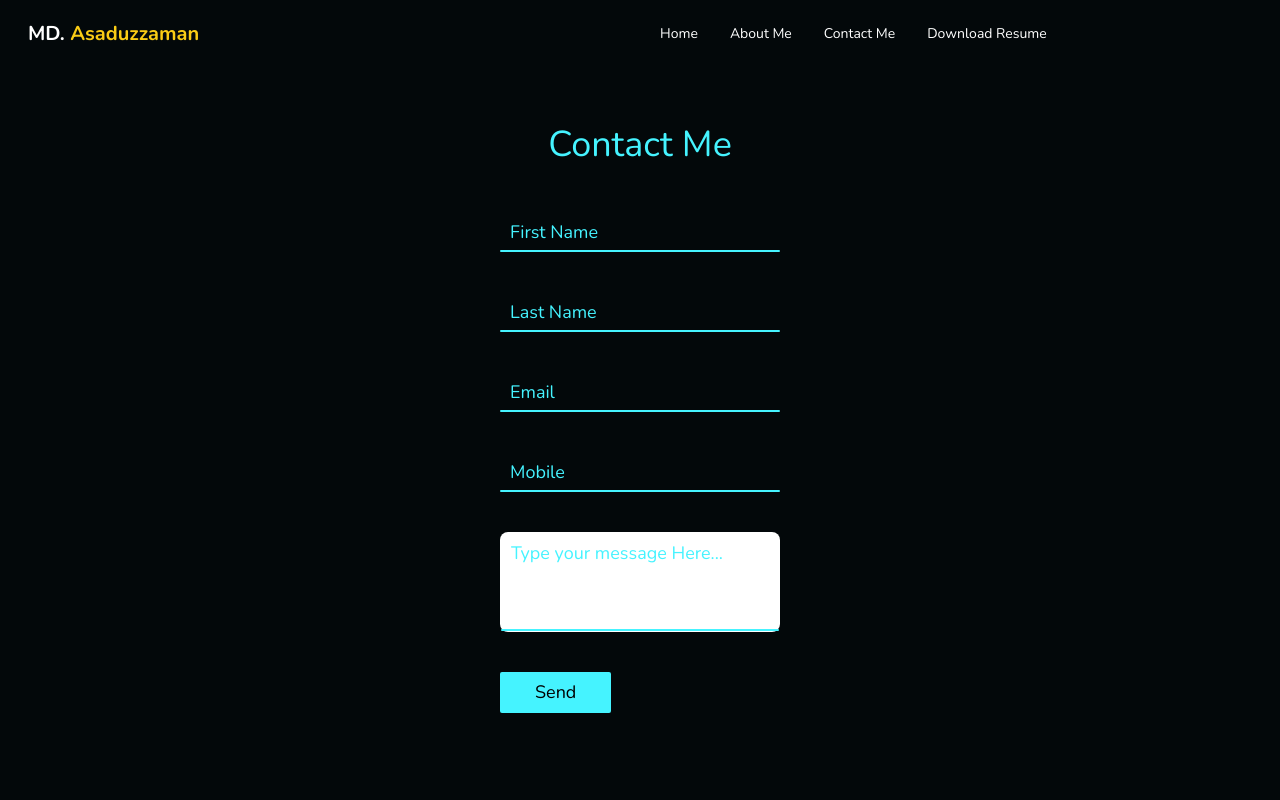
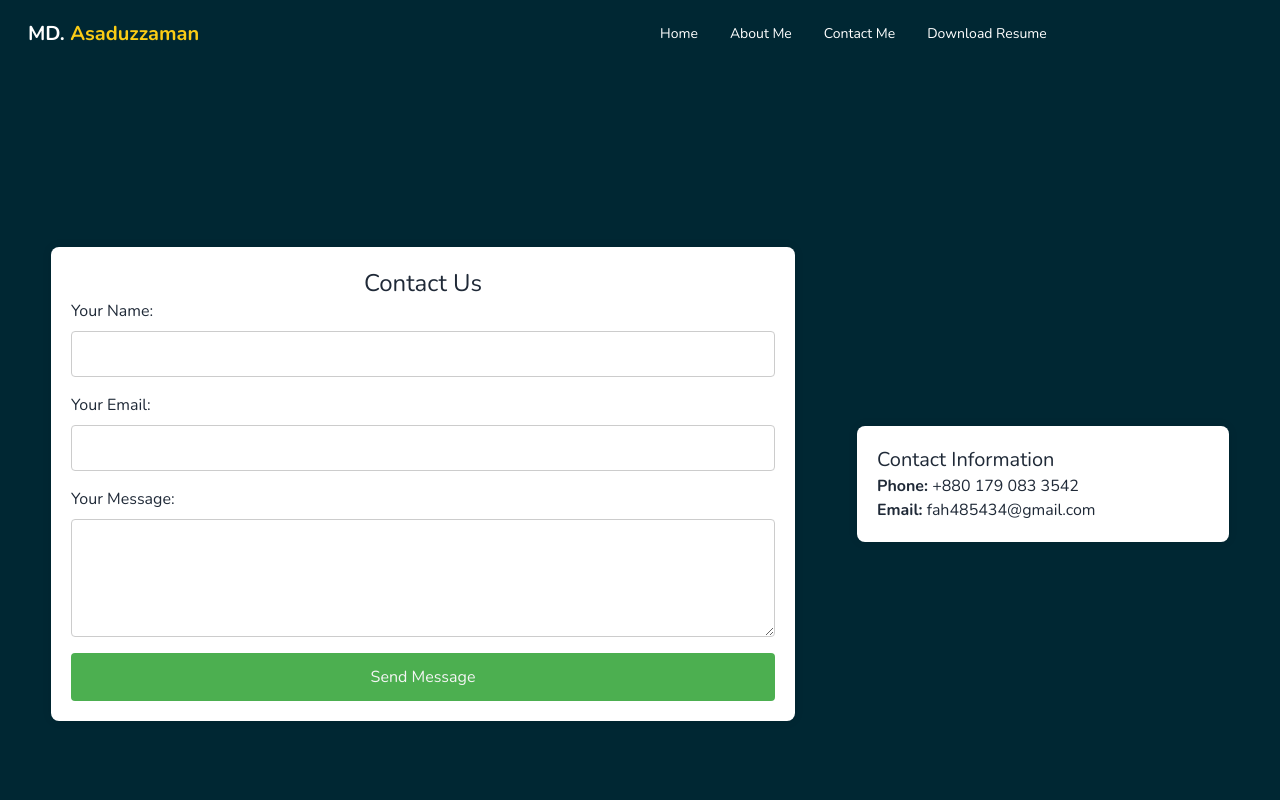
Before and after one commit to AsadFahimTEC/My-Portfolio, a React (Vite) app: page /contactus in a window 1280 px wide. Shown: the top 800 px of the page. Built offline with nearby package versions, Linux system fonts and the light colour scheme; no server answers.

Commit message:
contact me functionality finished properly

```diff
--- a/package.json
+++ b/package.json
@@ -13,6 +13,7 @@
     "@react-spring/web": "^9.7.3",
     "axios": "^1.6.2",
     "date-picker": "^0.5.0",
+    "emailjs-com": "^3.2.0",
     "firebase": "^10.6.0",
     "framer-motion": "^10.16.5",
     "localforage": "^1.10.0",
--- a/src/ContactUs/ContactUs.css
+++ b/src/ContactUs/ContactUs.css
@@ -1,133 +1,60 @@
-@import url("https://fonts.googleapis.com/css?family=Poppins:400,500,600,700,800&display-swap");
-* {
+body {
+  font-family: 'Arial', sans-serif;
   margin: 0;
   padding: 0;
-  box-sizing: border-box;
-  font-family: "Poppins", sans-sarif;
 }
 
-body {
+.contact-container {
   display: flex;
-  justify-content: center;
+  justify-content: space-around;
   align-items: center;
   min-height: 100vh;
-  background: #03080a;
+  /* background-color: #f0f0f0; */
 }
 
-.container {
-  width: 80%;
+.form-container,
+.info-container {
+  background-color: #fff;
   padding: 20px;
+  border-radius: 8px;
+  box-shadow: 0 0 10px rgba(0, 0, 0, 0.1);
 }
 
-.container h2 {
-  width: 100%;
-  color: #45f3ff;
-  font-size: 36px;
-  text-align: center;
-  margin-bottom: 10px;
+.form-container {
+  width: 60%;
 }
 
-.container .row100 {
-  width: 100%;
-  display: grid;
-  grid-template-columns: repeat(auto-fit, minmax(300px, 1fr));
+.info-container {
+  width: 30%;
 }
 
-.container .row100 .col {
-  position: relative;
-  width: 100%;
-  padding: 0 10px;
-  margin: 30px 0 10px;
-  transition: 0.5s;
+form {
+  display: flex;
+  flex-direction: column;
 }
 
-.container .row100 .inputBox {
-  position: relative;
-  width: 100%;
-  height: 40px;
-  color: #45f3ff;
+label {
+  margin-bottom: 8px;
 }
 
-.container .row100 .inputBox input,
-.container .row100 .inputBox.textarea textarea {
-  position: absolute;
-  width: 100%;
-  height: 100%;
-  background: transparent;
-  box-shadow: none;
-  border: none;
-  outline: none;
-  font-size: 18px;
-  padding: 0 10px;
-  z-index: 1;
-  color: #000;
+input,
+textarea {
+  padding: 10px;
+  margin-bottom: 16px;
+  border: 1px solid #ccc;
+  border-radius: 4px;
 }
 
-.container .row100 .inputBox .text {
-  position: absolute;
-  top: 0;
-  left: 0;
-  line-height: 40px;
-  font-size: 18px;
-  padding: 0 10px;
-  display: block;
-  transition: 0.5s;
-  pointer-events: none;
+.button {
+  background-color: #4caf50;
+  color: whitesmoke;
+  padding: 12px;
+  border: none;
+  border-radius: 4px;
+  cursor: pointer;
+  font-size: 16px;
 }
 
-.container .row100 .inputBox input:focus + .text,
-.container .row100 .inputBox input:valid + .text {
-  top: -35px;
-  left: -10px;
+.button:hover {
+  background-color: blue;
 }
-
-.container .row100 .inputBox .line {
-  position: absolute;
-  bottom: 0;
-  display: block;
-  width: 100%;
-  height: 2px;
-  background: #45f3ff;
-  transition: 0.5s;
-  border-radius: 2px;
-  pointer-events: none;
-}
-
-.container .row100 .inputBox input:focus ~ .line,
-.container .row100 .inputBox input:valid ~ .line {
-  height: 100%;
-}
-
-.container .row100 .inputBox.textarea {
-  position: relative;
-  width: 100%;
-  height: 100px;
-  padding: 10px 0;
-}
-
-.container .row100 .inputBox.textarea textarea {
-  height: 100%;
-  resize: none;
-}
-
-.container .row100 .inputBox textarea:focus + .text,
-.container .row100 .inputBox textarea:valid + .text {
-  top: -35px;
-  left: -10px;
-}
-
-.container .row100 .inputBox textarea:focus ~ .line,
-.container .row100 .inputBox textarea:valid ~ .line {
-  height: 100%;
-}
-
-input[type="submit"] {
-  border: none;
-  padding: 7px 35px;
-  cursor: pointer;
-  outline: none;
-  background: #45f3ff;
-  color: #000;
-  font-size: 18px;
-  border-radius: 2px;
-}
--- a/src/ContactUs/ContactUs.jsx
+++ b/src/ContactUs/ContactUs.jsx
@@ -1,155 +1,79 @@
-import { useState } from "react";
-import { toast } from "react-toastify";
-import "react-toastify/dist/ReactToastify.css";
+// Install required packages:
+// npm install emailjs-com react-toastify
 
-import "./ContactUs.css";
+// ContactUs.jsx
+
+import React from 'react';
+import emailjs from 'emailjs-com';
+import { ToastContainer, toast } from 'react-toastify';
+import 'react-toastify/dist/ReactToastify.css';
+
+import './ContactUs.css';
 
 const ContactUs = () => {
-  const [formData, setFormData] = useState({
-    firstName: "",
-    lastName: "",
-    email: "",
-    mobile: "",
-    message: "",
-  });
-
-  const handleSubmit = async (e) => {
+  const sendEmail = async (e) => {
     e.preventDefault();
 
     try {
-      const response = await fetch("/.netlify/functions/submitForm", {
-        method: "POST",
-        headers: {
-          "Content-Type": "application/json",
-        },
-        body: JSON.stringify(formData),
+      // Replace 'your_service_id', 'your_template_id', and 'your_user_id' with your actual values
+      await emailjs.sendForm('service_39dz78i', 'template_gl3794m', e.target, 'GoLWkqT_l28QGncbm');
+
+      toast.success('Message sent successfully!', {
+        position: 'top-right',
+        autoClose: 3000,
+        hideProgressBar: false,
+        closeOnClick: true,
+        pauseOnHover: true,
+        draggable: true,
+        progress: undefined,
       });
 
-      if (response.ok) {
-        const contentType = response.headers.get("content-type");
-        if (contentType && contentType.includes("application/json")) {
-          const responseData = await response.json();
-          console.log("Form data sent successfully:", responseData);
-          toast.success("Form data sent successfully!");
-          // Optionally, you can reset the form fields after successful submission
-          setFormData({
-            firstName: "",
-            lastName: "",
-            email: "",
-            mobile: "",
-            message: "",
-          });
-        } else {
-          console.error("Response does not contain valid JSON data");
-          toast.error("Error: Unexpected response from the server");
-        }
-      } else {
-        console.error("Error sending form data. Response status:", response.status);
-        const responseData = await response.json();
-        console.error("Response data:", responseData);
-        toast.error(
-          `Error sending form data: ${responseData.error || "Unknown error"}`
-        );
-      }
+      // You can add additional logic here if needed
+
     } catch (error) {
-      console.error("Error:", error.message);
-      toast.error(`Error: ${error.message}`);
+      console.error('Error sending email:', error);
+
+      toast.error('Error sending message. Please try again later.', {
+        position: 'top-right',
+        autoClose: 3000,
+        hideProgressBar: false,
+        closeOnClick: true,
+        pauseOnHover: true,
+        draggable: true,
+        progress: undefined,
+      });
     }
   };
 
+  return (
+    <div className="mt-4">
+      <div className="contact-container">
+        <div className="form-container">
+          <h2 className="text-center text-2xl">Contact Us</h2>
+          <form onSubmit={sendEmail}>
+            <label htmlFor="name">Your Name:</label>
+            <input type="text" id="name" name="name" required />
 
-  return (
-    <div>
-      <div className="container">
-        <h2>Contact Me</h2>
-        <form onSubmit={handleSubmit}>
-          <div className="row100">
-            <div className="col">
-              <div className="inputBox">
-                <input
-                  type="text"
-                  name="firstName"
-                  required="required"
-                  value={formData.firstName}
-                  onChange={(e) =>
-                    setFormData({ ...formData, firstName: e.target.value })
-                  }
-                />
-                <span className="text">First Name</span>
-                <span className="line"></span>
-              </div>
-            </div>
-            <div className="col">
-              <div className="inputBox">
-                <input
-                  type="text"
-                  name="lastName"
-                  required="required"
-                  value={formData.lastName}
-                  onChange={(e) =>
-                    setFormData({ ...formData, lastName: e.target.value })
-                  }
-                />
-                <span className="text">Last Name</span>
-                <span className="line"></span>
-              </div>
-            </div>
-          </div>
-          <div className="row100">
-            <div className="col">
-              <div className="inputBox">
-                <input
-                  type="text"
-                  name="email"
-                  required="required"
-                  value={formData.email}
-                  onChange={(e) =>
-                    setFormData({ ...formData, email: e.target.value })
-                  }
-                />
-                <span className="text">Email</span>
-                <span className="line"></span>
-              </div>
-            </div>
-            <div className="col">
-              <div className="inputBox">
-                <input
-                  type="text"
-                  name="mobile"
-                  required="required"
-                  value={formData.mobile}
-                  onChange={(e) =>
-                    setFormData({ ...formData, mobile: e.target.value })
-                  }
-                />
-                <span className="text">Mobile</span>
-                <span className="line"></span>
-              </div>
-            </div>
-          </div>
-          <div className="row100">
-            <div className="col">
-              <div className="inputBox textarea">
-                <textarea
-                  required="required"
-                  name="message"
-                  value={formData.message}
-                  onChange={(e) =>
-                    setFormData({ ...formData, message: e.target.value })
-                  }
-                ></textarea>
-                <span className="text">Type your message Here...</span>
-                <span className="line"></span>
-              </div>
-            </div>
-          </div>
-          <div className="row100">
-            <div className="col">
-              <input type="submit" value="Send" />
-            </div>
-          </div>
-        </form>
+            <label htmlFor="email">Your Email:</label>
+            <input type="email" id="email" name="email" required />
+
+            <label htmlFor="message">Your Message:</label>
+            <textarea id="message" name="message" rows="4" required></textarea>
+
+            <button className='button' type="submit">Send Message</button>
+          </form>
+        </div>
+        <div className="info-container">
+          <h2 className="text-xl">Contact Information</h2>
+          <p>
+            <strong>Phone:</strong> +880 179 083 3542
+          </p>
+          <p>
+            <strong>Email:</strong> fah485434@gmail.com
+          </p>
+        </div>
       </div>
+      <ToastContainer />
     </div>
   );
 };
```
Also changed, not shown: 1 other file (tests, documents, lock files or other folders).
